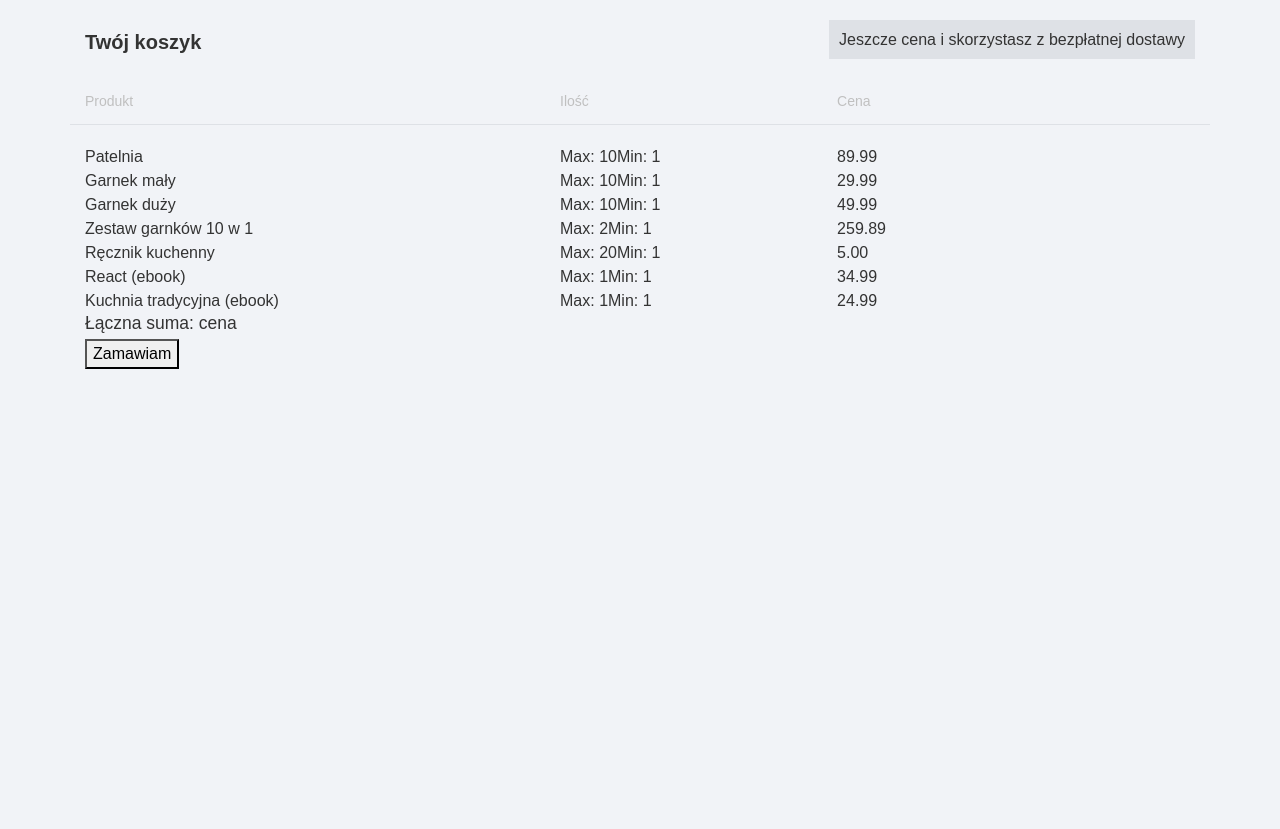
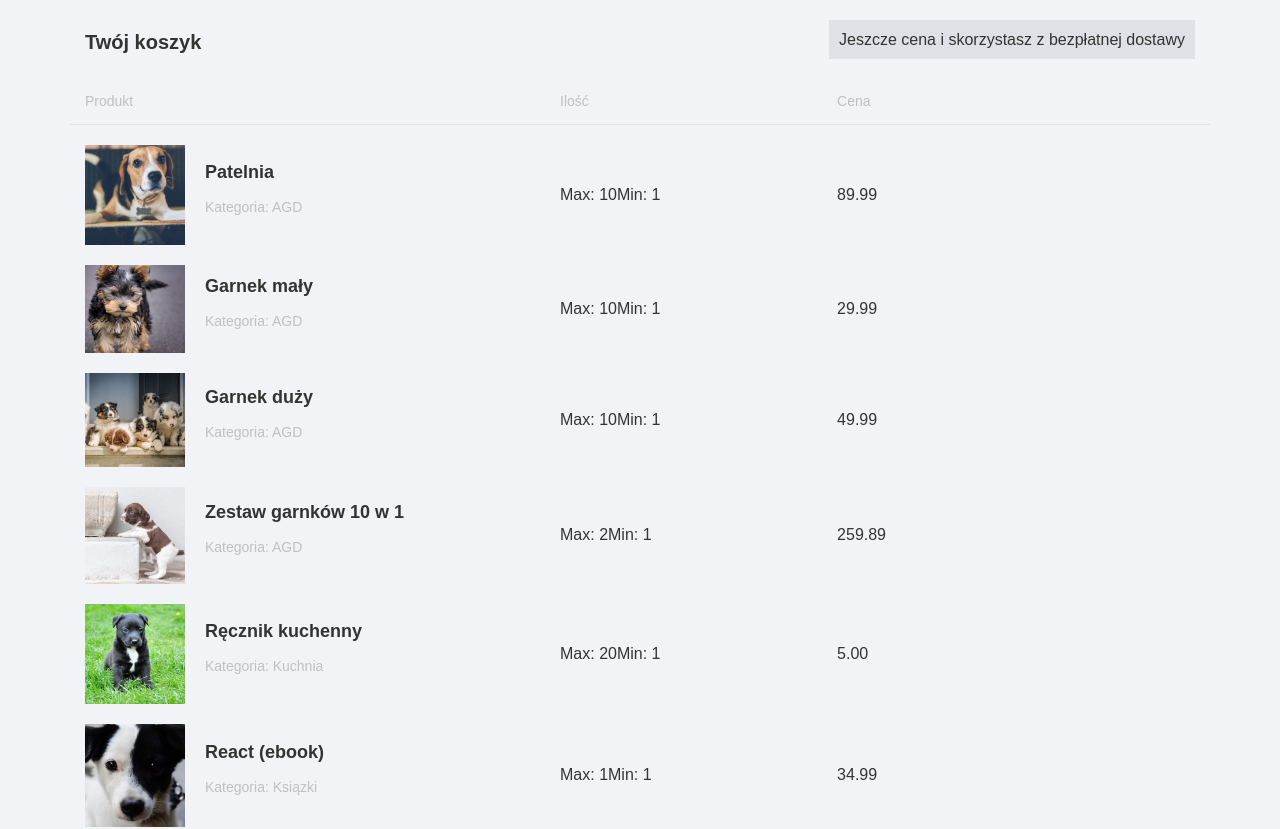
Before and after one commit to NataliaSokolowska/react-cart-widget, a React (Create React App) app: page / in a window 1280 px wide. Shown: the top 829 px of the page. Before the commit the page ends 800 px from the top, so only its background shows below. Built offline with nearby package versions, Linux system fonts and the light colour scheme.

Commit message:
Changing item component, added basic style, added image and category

```diff
--- a/src/components/Molecules/Item/Item.js
+++ b/src/components/Molecules/Item/Item.js
@@ -1,9 +1,16 @@
-import React from "react";
+import { ItemSection, ItemTitle, ItemInfo, ItemImage } from "./ItemStyle";
+import Paragraph from "../../Atoms/Paragraph/Paragraph";
 
 const Item = ({ items }) => {
   return items.map((item) => (
-    <div className="row" key={item.id}>
-      <div className="col-lg-5">{item.name}</div>
+    <ItemSection key={item.id}>
+      <ItemInfo>
+        <ItemImage src={item.image} alt={item.name} />
+        <ItemTitle>
+          <Paragraph extra="bold" title={item.name} />
+          <Paragraph extra="light" title={`Kategoria: ${item.category}`} />
+        </ItemTitle>
+      </ItemInfo>
       <div className="col-lg-7">
         <div className="row">
           <div className="col-lg-5">
@@ -13,7 +20,7 @@ const Item = ({ items }) => {
           <div className="col-lg-7">{item.price}</div>
         </div>
       </div>
-    </div>
+    </ItemSection>
   ));
 };
 
--- /dev/null
+++ b/src/components/Molecules/Item/ItemStyle.js
@@ -0,0 +1,28 @@
+import styled from "styled-components";
+
+export const ItemSection = styled.div.attrs((props) => ({
+  className: "row",
+}))`
+  margin-bottom: 20px;
+  align-items: center;
+`;
+
+export const ItemInfo = styled.div.attrs((props) => ({
+  className: "col-lg-5",
+}))`
+  display: flex;
+  flex-direction: row;
+  align-items: center;
+`;
+
+export const ItemImage = styled.img`
+  max-width: 100px;
+  margin-right: 20px;
+`;
+
+export const ItemTitle = styled.div`
+  display: flex;
+  flex-direction: column;
+  flex-wrap: wrap;
+  justify-content: flex-start;
+`;
```
